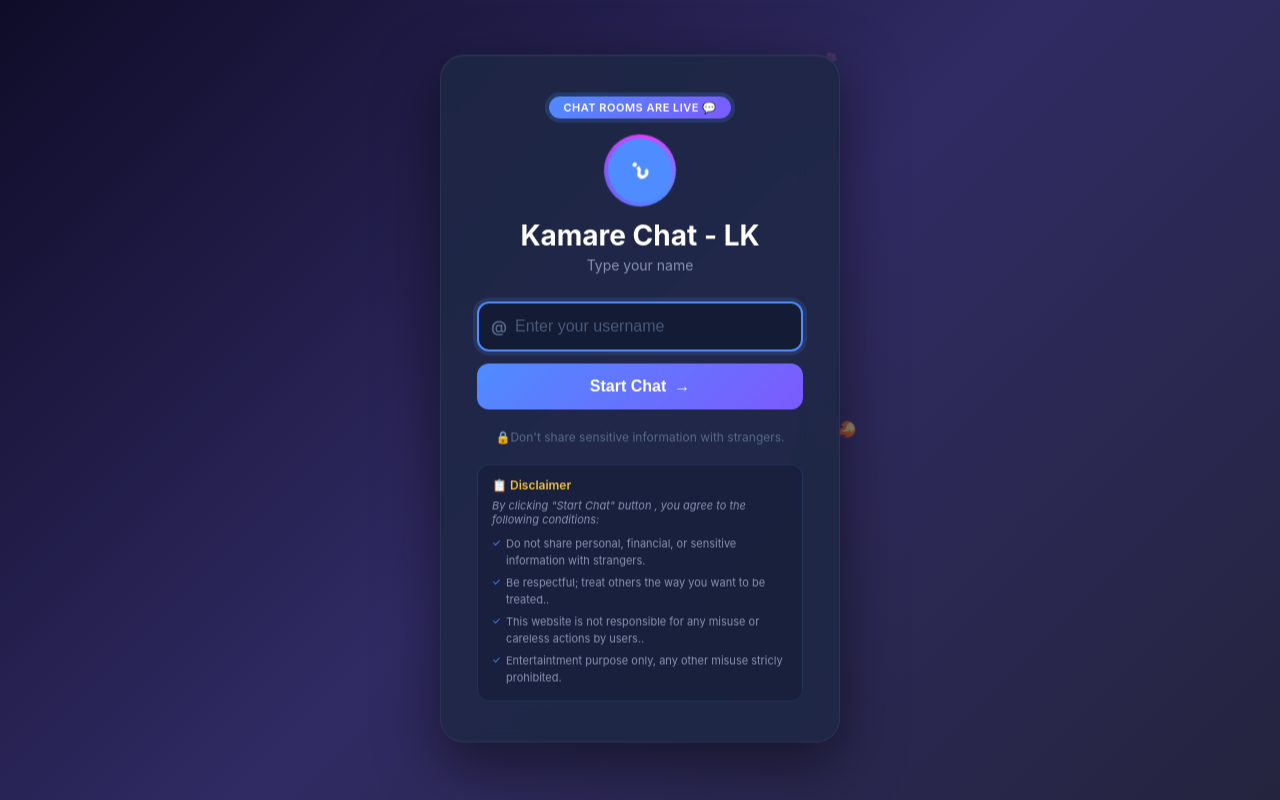
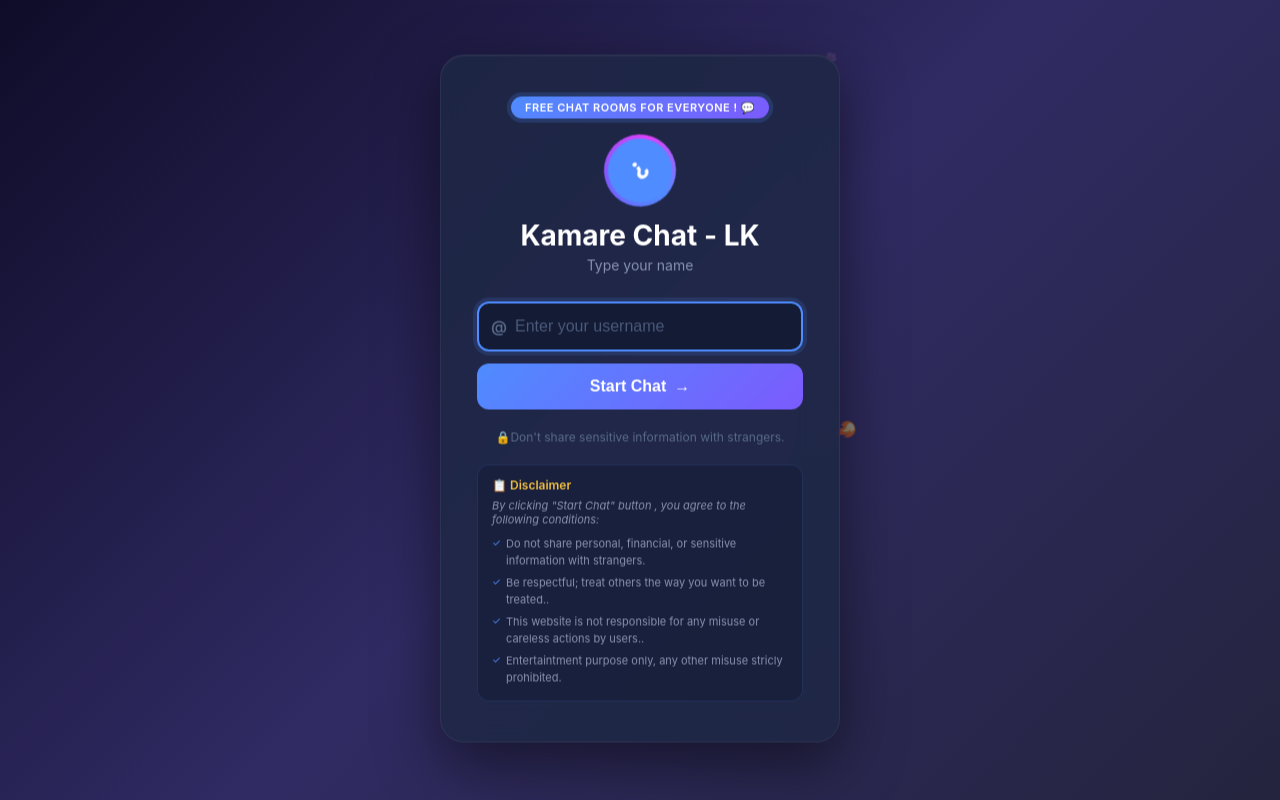
Before and after one commit to dkcngomes/chat-app, a React (Vite) app in the folder frontend/: page / in a window 1280 px wide. Built offline with nearby package versions, Linux system fonts and the light colour scheme; no server answers.

Commit message:
updated text loging

```diff
--- a/frontend/src/pages/LoginPage.tsx
+++ b/frontend/src/pages/LoginPage.tsx
@@ -87,7 +87,7 @@ export default function LoginPage() {
 
             <div className="login-card">
                 {/* Animated badge */}
-                <div className="login-badge"> Chat rooms are Live 💬</div>
+                <div className="login-badge"> Free chat rooms for everyone ! 💬</div>
 
                 {/* Avatar preview */}
                 <div className="avatar-ring" style={{ "--avatar-color": avatarColor } as React.CSSProperties}>
```
